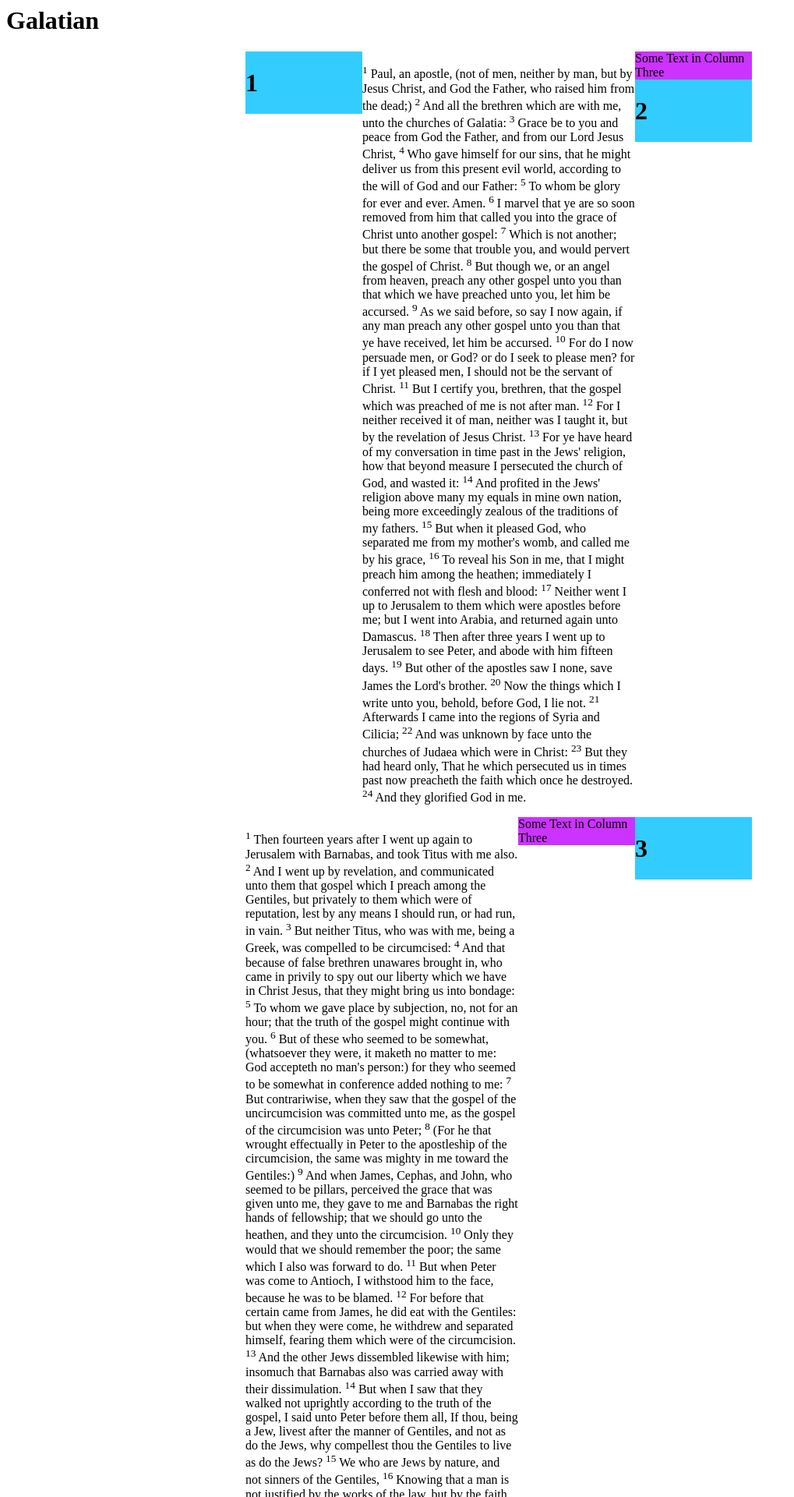
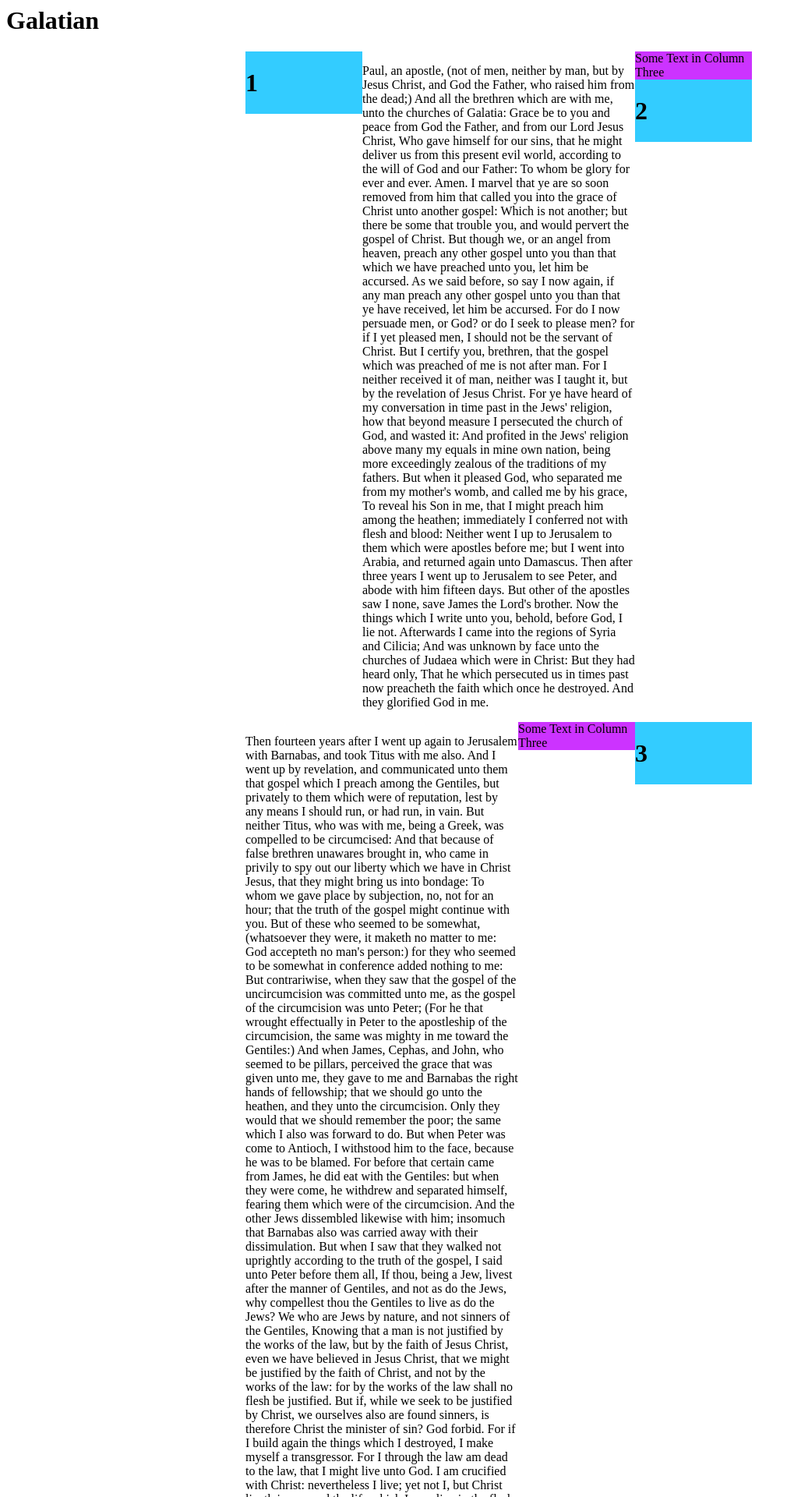
Before and after one commit to dreanod/dreanod.github.io, a Jekyll site: the page built from galatian2.html, in a window 1280 px wide. Shown: the top 1920 px of the page at 78% size, without its empty margins (0-1019 px from the left). Built offline with Jekyll 4.4.1, drawn with Linux system fonts in a browser that asks for light colours; some of the changed text lies outside the part shown.

Commit message:
Update galatian2.html

```diff
--- a/galatian2.html
+++ b/galatian2.html
@@ -160,7 +160,9 @@ text:
 <html style="" lang="en-US">
 <head>
   <style>
-
+sup {
+  display: none;
+}
 .row {
     margin: 0 auto;
     width: 650px;
```
